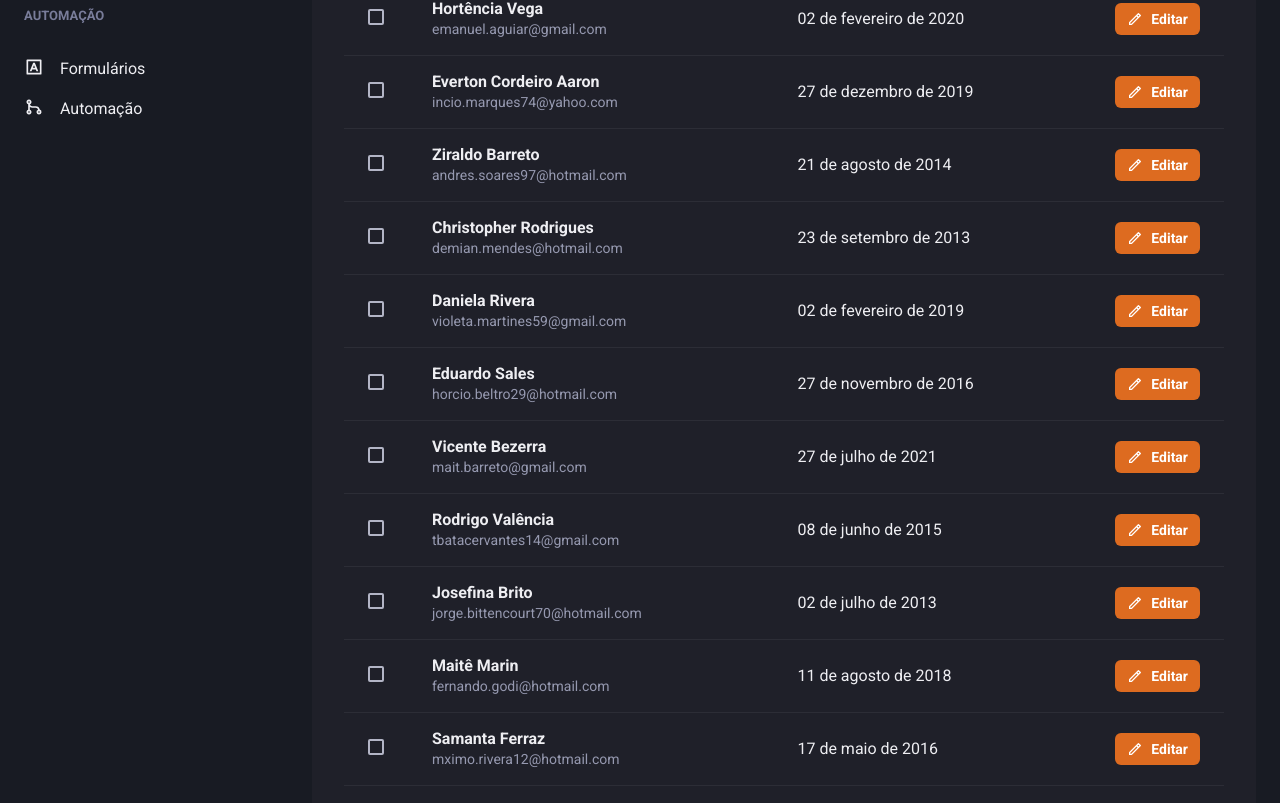
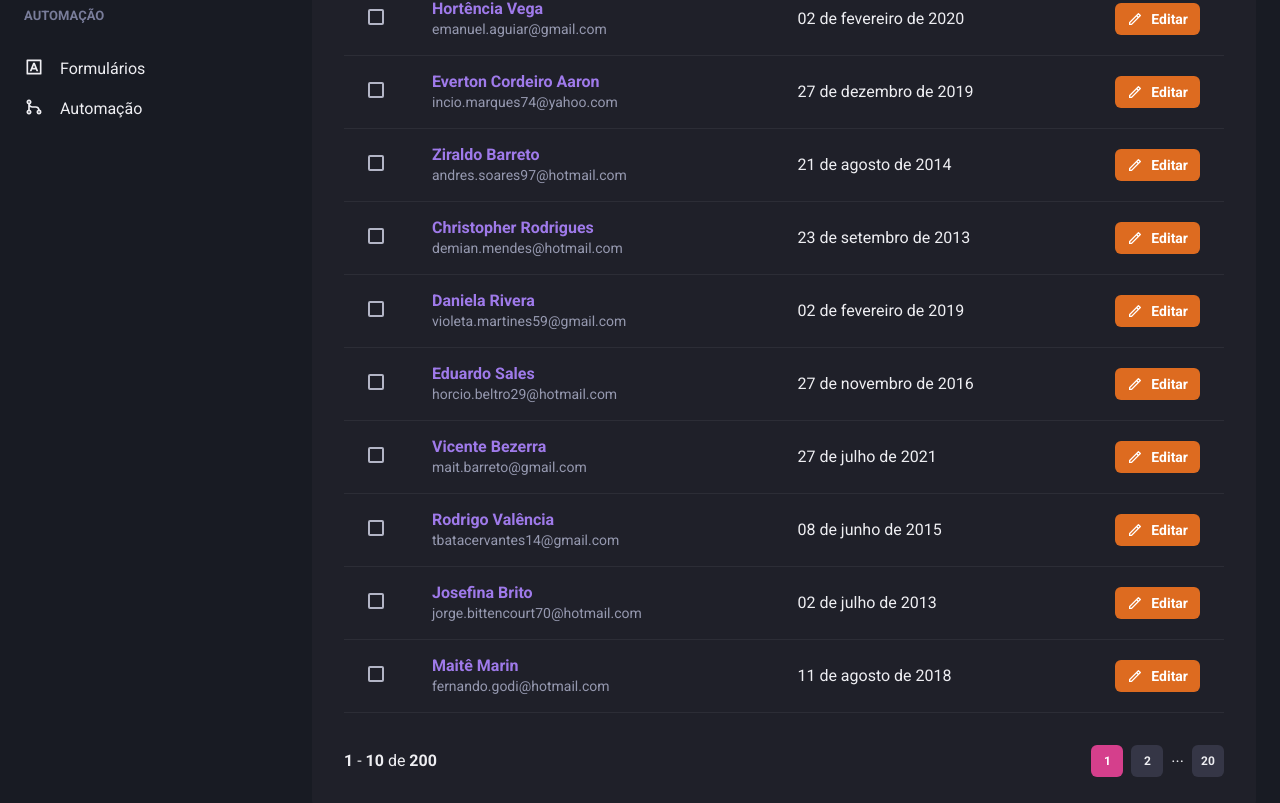
Before and after one commit to jamesDockal/DashGo, a Next.js app: page /users in a window 1280 px wide. Shown: the part 254-1057 px from the top of the page. Built offline with nearby package versions, Linux system fonts and the light colour scheme; data requests are answered from the project's data file.

Commit message:
feat: add pre fetch on user list mouse over name

```diff
--- a/package.json
+++ b/package.json
@@ -6,7 +6,7 @@
     "build": "next build",
     "start": "next start",
     "lint": "next lint",
-    "server": "json-server src/server.json --host localhost --port 3333 --delay 1000",
+    "server": "json-server src/server.json --host localhost --port 3333 --delay 1000 --id id",
     "commit": "cz"
   },
   "dependencies": {
--- a/src/components/Pagination/PaginationButton.tsx
+++ b/src/components/Pagination/PaginationButton.tsx
@@ -4,12 +4,13 @@ import React from "react";
 type Props = {
   isCurrent?: boolean;
   number: number;
-  onPageChange?: any;
+  onPageChange?: (page: number) => void;
 };
 
 const PaginationButton: React.FC<Props> = ({
   isCurrent = false,
   number,
+  onPageChange,
   children,
 }) => {
   return isCurrent ? (
@@ -35,6 +36,7 @@ const PaginationButton: React.FC<Props> = ({
       _hover={{
         bg: "gray.500",
       }}
+      onClick={() => onPageChange(number)}
     >
       {number}
     </Button>
--- a/src/pages/_app.tsx
+++ b/src/pages/_app.tsx
@@ -1,10 +1,9 @@
 import { ChakraProvider } from "@chakra-ui/react";
 import { AppProps } from "next/app";
-import { QueryClient, QueryClientProvider } from "react-query";
+import { QueryClientProvider } from "react-query";
 import SidebarProvider from "../context/SidebarContext";
+import { queryClient } from "../services/queryClient";
 import { theme } from "../styles/theme";
-
-const queryClient = new QueryClient();
 
 function MyApp({ Component, pageProps }: AppProps) {
   return (
--- a/src/pages/users/index.tsx
+++ b/src/pages/users/index.tsx
@@ -1,4 +1,4 @@
-import React, { useEffect } from "react";
+import React, { useEffect, useState } from "react";
 
 import { useQuery } from "react-query";
 
@@ -12,6 +12,7 @@ import {
   Flex,
   Heading,
   Icon,
+  Link,
   Spinner,
   Table,
   Tbody,
@@ -22,9 +23,10 @@ import {
   Tr,
   useBreakpointValue,
 } from "@chakra-ui/react";
-import Link from "next/link";
+import NextLink from "next/link";
 import { RiAddLine, RiPencilLine } from "react-icons/ri";
 import { api } from "../../services/api";
+import { queryClient } from "../../services/queryClient";
 
 type User = {
   id: string;
@@ -34,11 +36,18 @@ type User = {
 };
 
 const UserList: React.FC = ({}) => {
+  const [page, setPage] = useState(1);
+
   const { isLoading, error, data } = useQuery(
-    "users",
+    ["users", page],
     async () => {
-      const { data } = await api.get("/users");
-      // http://localhost:3333/users?_page=1&_limit=2
+      const { data } = await api.get("/users", {
+        params: {
+          _page: page,
+          _limit: 10,
+        },
+      });
+
       const users = data.map(({ id, email, name, createdAt }: User) => {
         return {
           id,
@@ -64,6 +73,19 @@ const UserList: React.FC = ({}) => {
     lg: true,
   });
 
+  async function handlePreFetchUserver(id: string) {
+    await queryClient.prefetchQuery(
+      ["user", id],
+      async () => {
+        const response = await api.get(`/users/${id}`);
+        return response.data;
+      },
+      {
+        staleTime: 1000 * 60 * 10,
+      }
+    );
+  }
+
   return (
     <Flex direction={"column"} h="100vh">
       <Header />
@@ -77,7 +99,7 @@ const UserList: React.FC = ({}) => {
               Usuários
             </Heading>
 
-            <Link href="/users/create" passHref>
+            <NextLink href="/users/create" passHref>
               <Button
                 as="a"
                 size={"sm"}
@@ -87,7 +109,7 @@ const UserList: React.FC = ({}) => {
               >
                 Criar novo
               </Button>
-            </Link>
+            </NextLink>
           </Flex>
 
           {isLoading ? (
@@ -113,14 +135,19 @@ const UserList: React.FC = ({}) => {
                 </Thead>
 
                 <Tbody>
-                  {data.map(({ name, email, createdAt }: User) => (
-                    <Tr key={email}>
+                  {data.map(({ id, name, email, createdAt }: User) => (
+                    <Tr key={id}>
                       <Td px={["4", "4", "6"]}>
                         <Checkbox colorScheme={"pink"} />
                       </Td>
                       <Td>
                         <Box>
-                          <Text fontWeight="bold">{name}</Text>
+                          <Link
+                            color="purple.400"
+                            onMouseEnter={() => handlePreFetchUserver(id)}
+                          >
+                            <Text fontWeight="bold">{name}</Text>
+                          </Link>
                           <Text fontSize="sm" color="gray.300">
                             {email}
                           </Text>
@@ -144,9 +171,8 @@ const UserList: React.FC = ({}) => {
               </Table>
               <Pagination
                 totalCountOfRegisters={200}
-                currentPage={5}
-                // registersPerPage={10}
-                onPageChange={() => {}}
+                currentPage={page}
+                onPageChange={setPage}
               />
             </>
           )}
--- a/src/services/api.ts
+++ b/src/services/api.ts
@@ -2,4 +2,7 @@ import axios from "axios";
 
 export const api = axios.create({
   baseURL: "http://localhost:3333",
+  headers: {
+    "Content-Type": "application/json",
+  },
 });
--- /dev/null
+++ b/src/services/queryClient.ts
@@ -0,0 +1,3 @@
+import { QueryClient } from "react-query";
+
+export const queryClient = new QueryClient();
```
